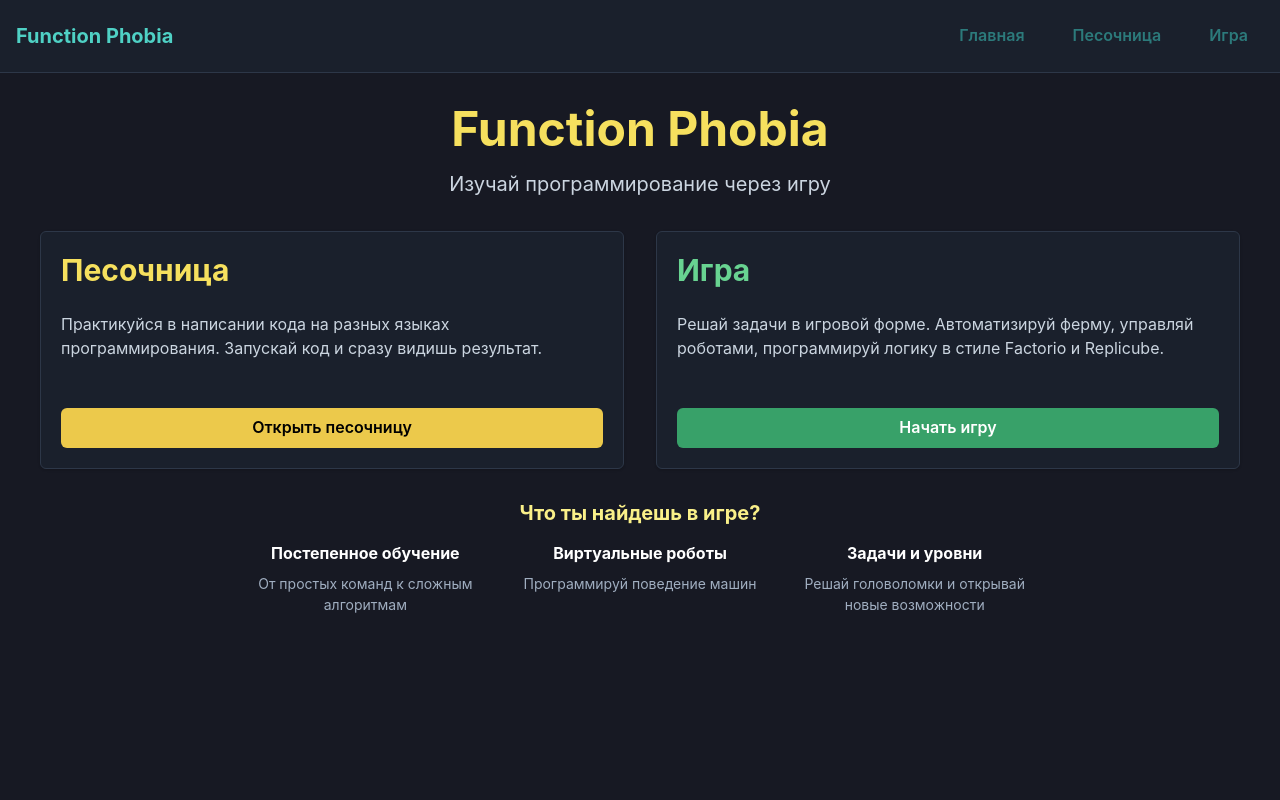
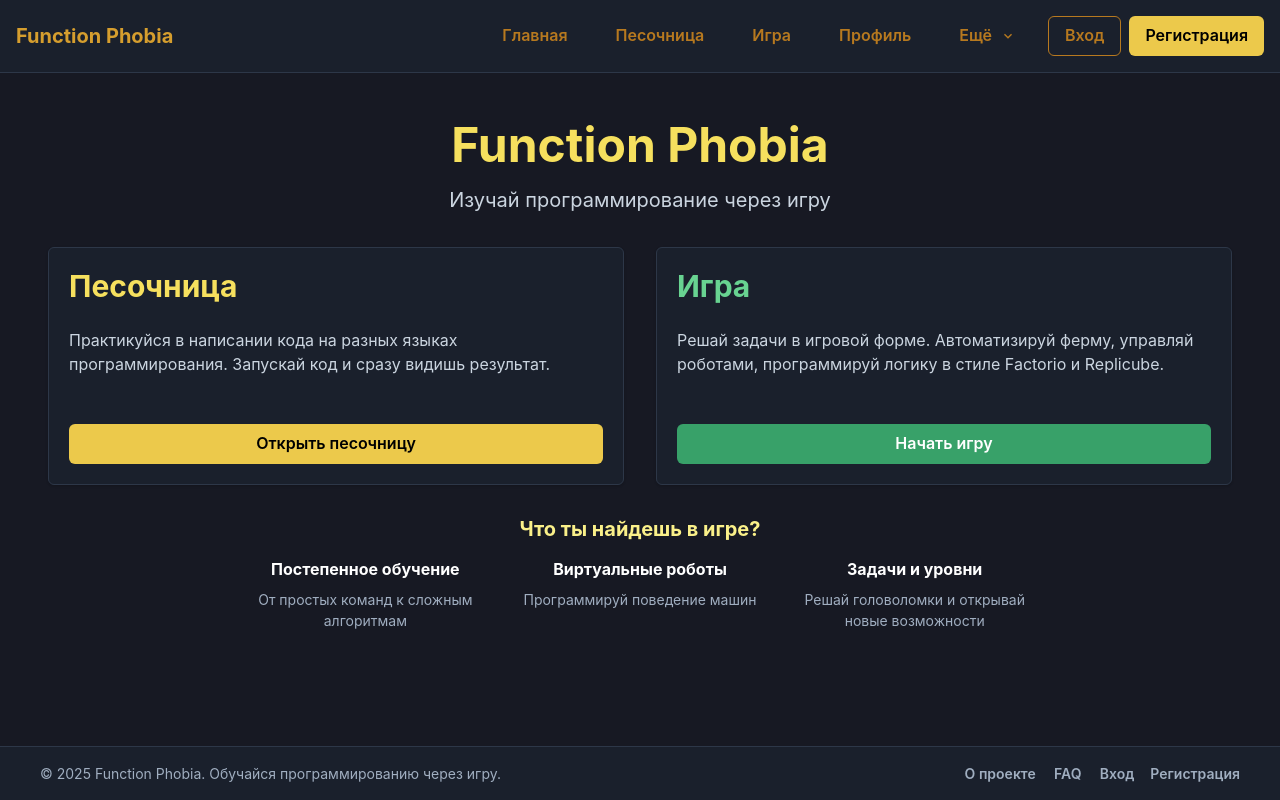
Before and after one commit to Dilphi/Function_Phobia, a React (Vite) app: page / in a window 1280 px wide. Built offline with nearby package versions, Linux system fonts and the light colour scheme.

Commit message:
Добавил подвал

```diff
--- a/src/App.jsx
+++ b/src/App.jsx
@@ -1,28 +1,240 @@
-import { Box, Flex, VStack, Heading, Text, Button } from '@chakra-ui/react'
-import { BrowserRouter as Router, Routes, Route, Link } from 'react-router-dom'
+import { useState } from 'react';
+import {
+  Box,
+  Flex,
+  VStack,
+  Heading,
+  Text,
+  Button,
+  IconButton,
+  Menu,
+  MenuButton,
+  MenuList,
+  MenuItem,
+  useMediaQuery,
+  HStack
+} from '@chakra-ui/react'
+import {
+  BrowserRouter as Router,
+  Routes,
+  Route,
+  Link,
+  NavLink
+} from 'react-router-dom'
+import { HamburgerIcon, ChevronDownIcon } from '@chakra-ui/icons'
 
 import SandboxPage from './pages/SandboxPage'
 import GamePage from './pages/GamePage'
 import HomePage from './pages/HomePage'
+import ProfilePage from './pages/ProfilePage'
+import LoginPage from './pages/LoginPage'
+import RegistrationPage from './pages/RegisterPage'
+import AboutPage from './pages/AboutPage'
+import FAQPage from './pages/FAQPage'
 
 function App() {
+  const [isMobile] = useMediaQuery("(max-width: 768px)")
+
   return (
     <Router>
-      <Box minHeight={'100vh'} bg={'gray.900'} color={'white'}>
-        <Flex as={'nav'} bg={'gray.800'} p={4} justify={'space-between'} align={'center'} borderBottom={'1px solid'} borderColor={'gray.700'}>
-          <Heading size={'md'} color={'teal.300'}>Function Phobia</Heading>
-          <Flex gap={4}>
-            <Button as={Link} to={"/"} variant={'ghost'} colorScheme='teal'>Главная</Button>
-            <Button as={Link} to={"/sandbox"} variant={'ghost'} colorScheme='teal'>Песочница</Button>
-            <Button as={Link} to={"/game"} variant={'ghost'} colorScheme='teal'>Игра</Button>
+      <Box minHeight={'100vh'} bg={'gray.900'} color={'white'} display="flex" flexDirection="column">
+        {/* Навигация */}
+        <Flex
+          as={'nav'}
+          bg={'gray.800'}
+          p={{ base: 3, md: 4 }}
+          justify={'space-between'}
+          align={'center'}
+          borderBottom={'1px solid'}
+          borderColor={'gray.700'}
+          position="sticky"
+          top={0}
+          zIndex={10}
+        >
+          <Heading size={{ base: 'sm', md: 'md' }} color={'yellow.500'}>
+            Function Phobia
+          </Heading>
+
+          {isMobile ? (
+            <Menu>
+              <MenuButton
+                as={IconButton}
+                icon={<HamburgerIcon />}
+                variant="ghost"
+                colorScheme="yellow"
+                aria-label="Меню"
+                size="md"
+              />
+              <MenuList bg="gray.800" borderColor="gray.700" minW="150px">
+                <MenuItem as={Link} to="/" bg="transparent" _hover={{ bg: 'gray.700' }}>Главная</MenuItem>
+                <MenuItem as={Link} to="/sandbox" bg="transparent" _hover={{ bg: 'gray.700' }}>Песочница</MenuItem>
+                <MenuItem as={Link} to="/game" bg="transparent" _hover={{ bg: 'gray.700' }}>Игра</MenuItem>
+                <MenuItem as={Link} to="/profile/:userId" bg="transparent" _hover={{ bg: 'gray.700' }}>Профиль</MenuItem>
+                <MenuItem as={Link} to="/login" bg="transparent" _hover={{ bg: 'gray.700' }}>Вход</MenuItem>
+                <MenuItem as={Link} to="/register" bg="transparent" _hover={{ bg: 'gray.700' }}>Регистрация</MenuItem>
+                <MenuItem as={Link} to="/about" bg="transparent" _hover={{ bg: 'gray.700' }}>О проекте</MenuItem>
+                <MenuItem as={Link} to="/faq" bg="transparent" _hover={{ bg: 'gray.700' }}>FAQ</MenuItem>
+              </MenuList>
+            </Menu>
+          ) : (
+            <Flex gap={{ base: 2, md: 4 }} flexWrap="wrap" align="center">
+              <Button
+                as={Link}
+                to={"/"}
+                variant={'ghost'}
+                colorScheme='yellow'
+                size={{ base: 'sm', md: 'md' }}
+                _activeLink={{ bg: 'yellow.500', color: 'gray.900' }}
+              >
+                Главная
+              </Button>
+              <Button
+                as={Link}
+                to={"/sandbox"}
+                variant={'ghost'}
+                colorScheme='yellow'
+                size={{ base: 'sm', md: 'md' }}
+              >
+                Песочница
+              </Button>
+              <Button
+                as={Link}
+                to={"/game"}
+                variant={'ghost'}
+                colorScheme='yellow'
+                size={{ base: 'sm', md: 'md' }}
+              >
+                Игра
+              </Button>
+              <Button
+                as={Link}
+                to={"/profile"}
+                variant={'ghost'}
+                colorScheme='yellow'
+                size={{ base: 'sm', md: 'md' }}
+              >
+                Профиль
+              </Button>
+
+              {/* Меню с дополнительными страницами */}
+              <Menu>
+                <MenuButton
+                  as={Button}
+                  rightIcon={<ChevronDownIcon />}
+                  variant="ghost"
+                  colorScheme="yellow"
+                  size={{ base: 'sm', md: 'md' }}
+                >
+                  Ещё
+                </MenuButton>
+                <MenuList bg="gray.800" borderColor="gray.700">
+                  <MenuItem as={Link} to="/about" bg="transparent" _hover={{ bg: 'gray.700' }}>О проекте</MenuItem>
+                  <MenuItem as={Link} to="/faq" bg="transparent" _hover={{ bg: 'gray.700' }}>FAQ</MenuItem>
+                </MenuList>
+              </Menu>
+
+              <HStack spacing={2}>
+                <Button
+                  as={Link}
+                  to={"/login"}
+                  variant={'outline'}
+                  colorScheme='yellow'
+                  size={{ base: 'sm', md: 'md' }}
+                >
+                  Вход
+                </Button>
+                <Button
+                  as={Link}
+                  to={"/register"}
+                  colorScheme='yellow'
+                  size={{ base: 'sm', md: 'md' }}
+                >
+                  Регистрация
+                </Button>
+              </HStack>
             </Flex>
+          )}
         </Flex>
 
+        {/* Основной контент */}
+        <Box flex="1" overflow="auto" p={{ base: 2, md: 4 }}>
           <Routes>
             <Route path='/' element={<HomePage />} />
             <Route path='/sandbox' element={<SandboxPage />} />
             <Route path='/game' element={<GamePage />} />
+            <Route path='/profile/:userId' element={<ProfilePage />} />
+            <Route path='/profile' element={<ProfilePage />} />
+            <Route path='/login' element={<LoginPage />} />
+            <Route path='/register' element={<RegistrationPage />} />
+            <Route path='/about' element={<AboutPage />} />
+            <Route path='/faq' element={<FAQPage />} />
           </Routes>
+        </Box>
+
+        {/* Футер */}
+        <Box
+          bg="gray.800"
+          p={4}
+          borderTop="1px solid"
+          borderColor="gray.700"
+          mt="auto"
+        >
+          <Flex
+            direction={{ base: 'column', md: 'row' }}
+            justify="space-between"
+            align="center"
+            maxW="1200px"
+            mx="auto"
+            gap={4}
+          >
+            <Text fontSize="sm" color="gray.400">
+              © {new Date().getFullYear()} Function Phobia. Обучайся программированию через игру.
+            </Text>
+
+            <HStack spacing={4}>
+              <Button
+                as={Link}
+                to="/about"
+                variant="link"
+                color="gray.400"
+                _hover={{ color: 'yellow.500' }}
+                size="sm"
+              >
+                О проекте
+              </Button>
+              <Button
+                as={Link}
+                to="/faq"
+                variant="link"
+                color="gray.400"
+                _hover={{ color: 'yellow.500' }}
+                size="sm"
+              >
+                FAQ
+              </Button>
+              <Button
+                as={Link}
+                to="/login"
+                variant="link"
+                color="gray.400"
+                _hover={{ color: 'yellow.500' }}
+                size="sm"
+              >
+                Вход
+              </Button>
+              <Button
+                as={Link}
+                to="/register"
+                variant="link"
+                color="gray.400"
+                _hover={{ color: 'yellow.500' }}
+                size="sm"
+              >
+                Регистрация
+              </Button>
+            </HStack>
+          </Flex>
+        </Box>
       </Box>
     </Router>
   )
```
Lines whose indentation alone changed are shown as unchanged.
